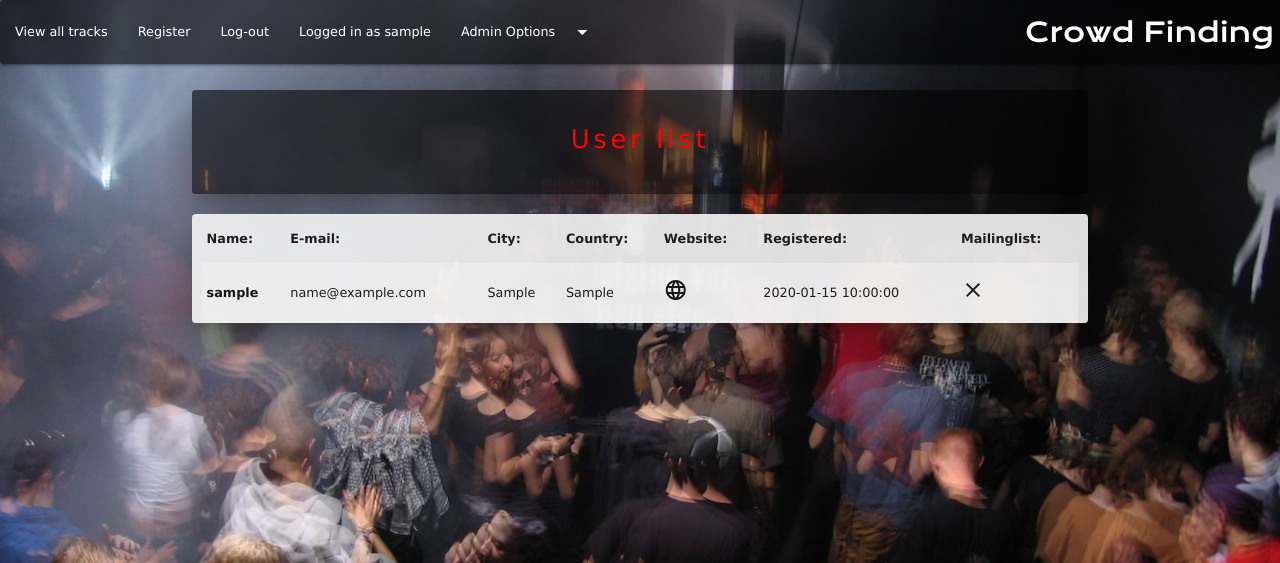
After one commit to Evert-R/milestone-three, a Flask app: page /view_users in a window 1280 px wide. The commit adds this page. Shown: the top 563 px of the page. Run offline with Flask 2, Linux system fonts and the light colour scheme; the visitor is signed in with stand-in values (Sample User, id 1); a database or web service that is not in the repository returns one stand-in record (values such as "Sample title"); some libraries are stand-ins or nearby versions.

Commit message:
added view user section for admin

```diff
--- a/app.py
+++ b/app.py
@@ -290,11 +290,27 @@ def update_user(user_id):
                    'profile_pic': request.form.get('profile_pic'),
                    'user_city': request.form.get('user_city'),
                    'user_country': request.form.get('user_country'),
-                   'user_website': request.form.get('website'),
+                   'website': request.form.get('website'),
                    'mailing_list': request.form.get('mailing_list'),
                    'last_updated': now
                    }})
     return redirect(url_for('get_tracks'))
+
+# See the users list
+@app.route('/view_users')
+def view_users():
+    """ check if the administrator is logged in """
+    if 'user_name' in session:
+        if session['user_role'] == 'administrator':
+            return render_template('viewusers.html',
+                                   users=mongo.db.users.find().sort('user_name'))
+        else:
+            return render_template('permission.html',
+                                   message='You are not allowed to use this function')
+    else:
+        return render_template('login.html',
+                               message='Please login first to use this function',
+                               users=mongo.db.users.find().sort('user_name'))
 
 # vote for a track form
 @app.route('/vote_track/<track_id>')
--- a/templates/base.html
+++ b/templates/base.html
@@ -50,10 +50,11 @@
                                     class="material-icons right">arrow_drop_down</i></a></li>
                         <!-- Dropdown Structure -->
                         <ul id="dropdown-administrator" class="dropdown-content er-darker">
-                            <li><a href="{{url_for('start_contest')}}">Start contest</a><br></li>
-                            <li><a href="{{url_for('edit_methods')}}">Edit methods</a><br></li>
-                            <li><a href="{{url_for('edit_styles')}}">Edit styles</a><br></li>
-                            <li><a href="{{url_for('reset_contest')}}">Delete all tracks</a><br></li>
+                            <li><a href="{{url_for('start_contest')}}">Start contest</a></li>
+                            <li><a href="{{url_for('edit_methods')}}">Edit methods</a></li>
+                            <li><a href="{{url_for('edit_styles')}}">Edit styles</a></li>
+                            <li><a href="{{url_for('view_users')}}">User list</a></li>
+                            <li><a href="{{url_for('reset_contest')}}">Delete all tracks</a></li>
                         </ul>
                         {% endif %}
                     </ul>
@@ -90,6 +91,7 @@
             <li><a href="{{url_for('start_contest')}}">Start contest</a></li>
             <li><a href="{{url_for('edit_methods')}}">Edit methods</a></li>
             <li><a href="{{url_for('edit_styles')}}">Edit styles</a></li>
+            <li><a href="{{url_for('view_users')}}">User list</a></li>
             <li><a href="{{url_for('reset_contest')}}">Delete all tracks</a></li>
             {% endif %}
         </ul>
--- /dev/null
+++ b/templates/viewusers.html
@@ -0,0 +1,57 @@
+{% extends 'base.html' %}
+{% block content %}
+
+<div class="row">
+    <div class="col s12 er-dark z-depth-5">
+        <h1 class="center-align">User list</h1>
+    </div>
+</div>
+
+<div class="row">
+    <div class="col s12 er-light z-depth-5">
+        <table class="striped responsive-table">
+            <thead>
+                <th>Name:</th>
+                <th>E-mail:</th>
+                <th>City:</th>
+                <th>Country:</th>
+                <th>Website:</th>
+                <th>Registered:</th>
+                <th>Mailinglist:</th>
+            </thead>
+            {% for user in users %}
+            <tr>
+                <td>
+                    <a href="{{url_for('view_user', user_id=user._id)}}" title="View user details">
+                        {{ user.user_name }}</a>
+                </td>
+                <td>
+                    {{ user.user_email }}
+                </td>
+                <td>
+                    {{ user.user_city }}
+                </td>
+                <td>
+                    {{ user.user_country }}
+                </td>
+                <td>
+                    <a href="{{ user.website }}" target="blank" title="User website">
+                        <i class="material-icons">language</i></a>
+                </td>
+                <td>
+                    {{ user.registered }}
+                </td>
+                <td>
+                    {% if user.mailing_list == 'true' %}
+                    <i class="material-icons">check</i>
+                    {% else %}
+                    <i class="material-icons">clear</i>
+                    {% endif %}
+                </td>
+            </tr>
+            {% endfor %}
+        </table>
+    </div>
+</div>
+
+{% endblock %}
```
